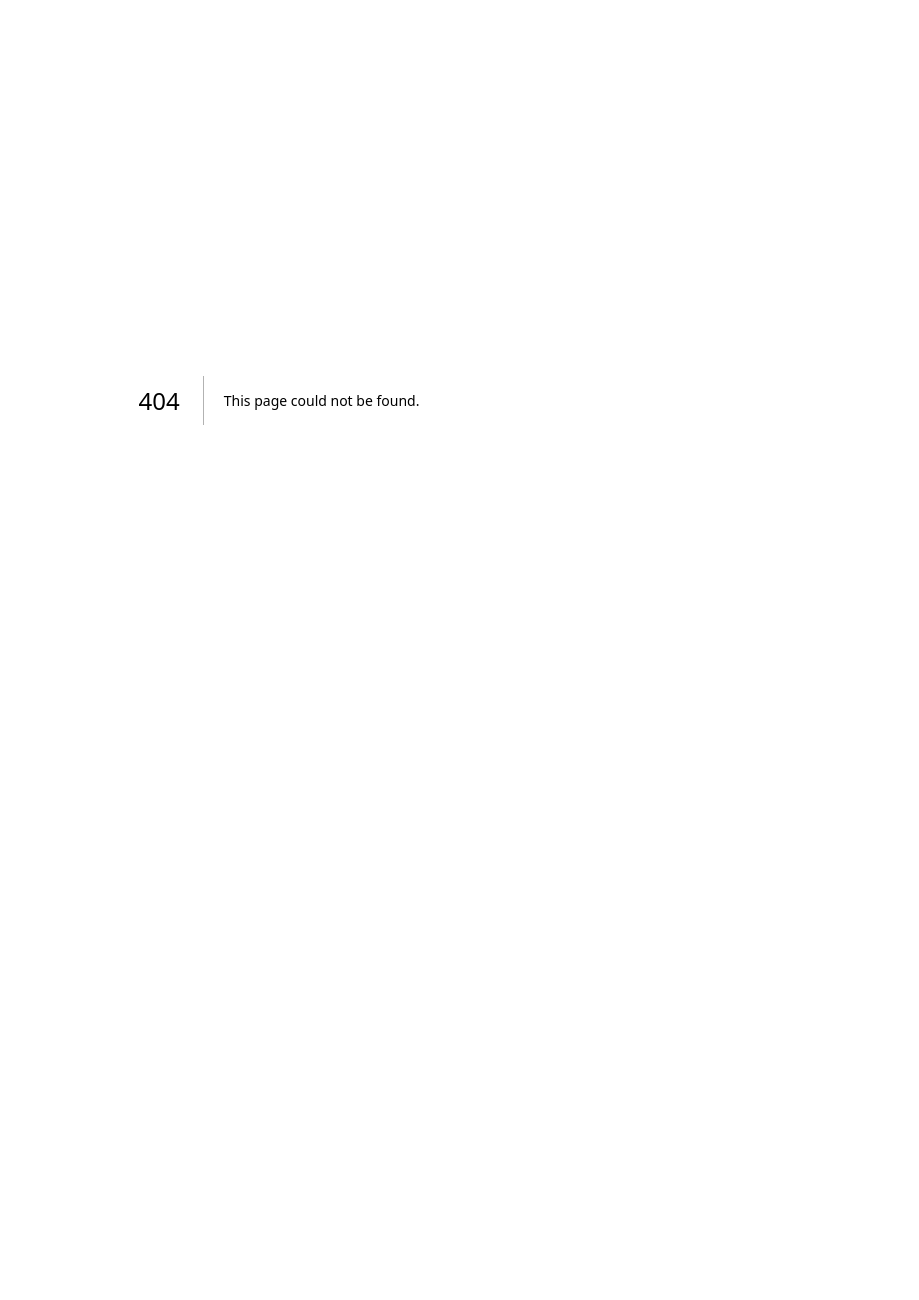
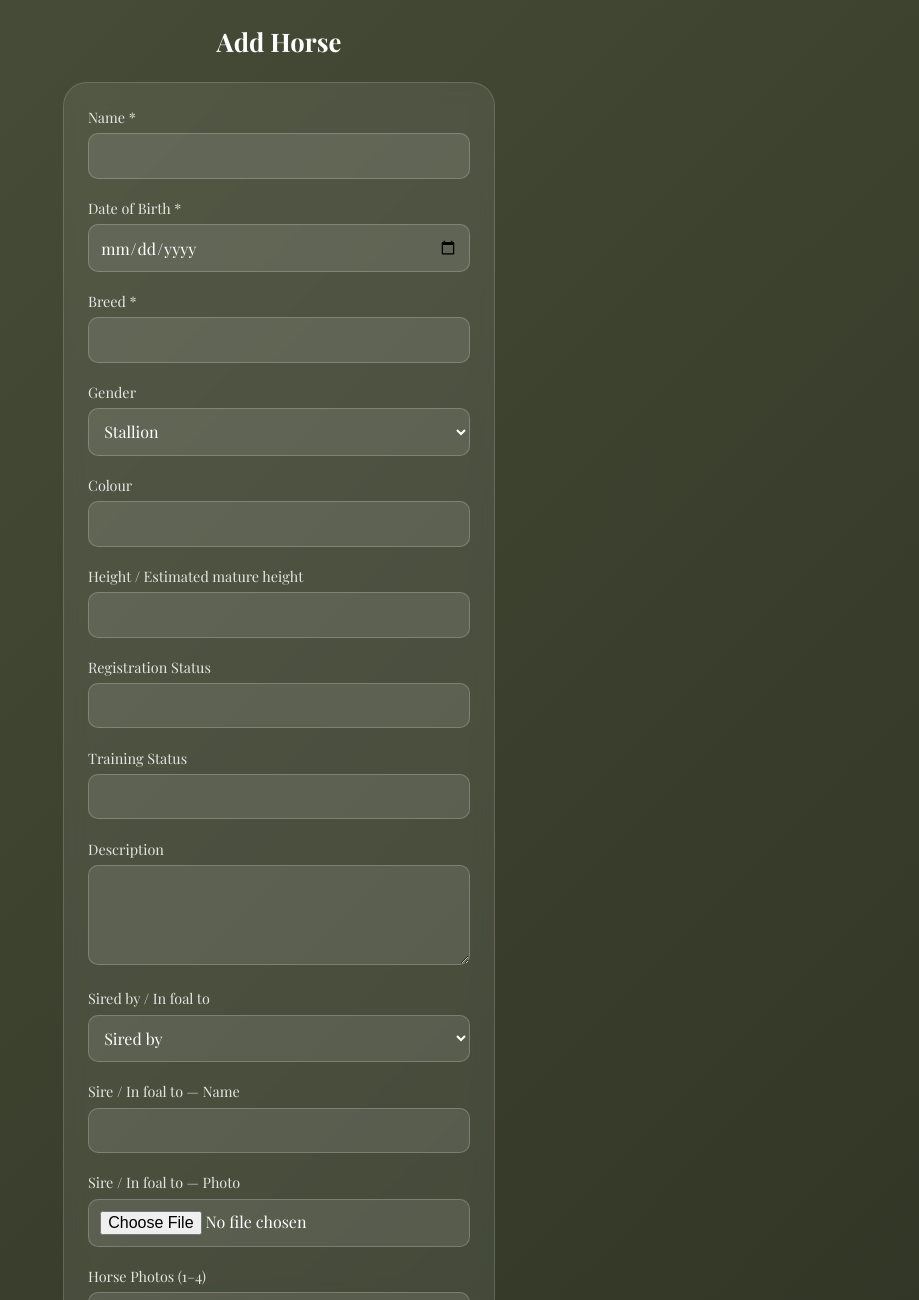
Before and after one commit to Lucida409/Lucida-Horse-Listing, a Next.js app: page /admin/horses/new in a window 1280 px wide. Before the commit this address had no page. Shown: the top 1300 px of the page, without its empty margins (361-1280 px from the left). Before the commit the page ends 800 px from the top, so only its background shows below. Built offline with nearby package versions, Linux system fonts and the light colour scheme; no server answers; a web font is replaced by a local one.

Commit message:
Create page.js

```diff
--- /dev/null
+++ b/app/admin/horses/new/page.js
@@ -0,0 +1,217 @@
+'use client';
+
+import { useState } from 'react';
+import { useRouter } from 'next/navigation';
+import { createClient } from '@/lib/supabase-browser';
+
+export default function AddHorse() {
+  const router = useRouter();
+  const supabase = createClient();
+
+  const [form, setForm] = useState({
+    name: '',
+    dob: '',
+    breed: '',
+    gender: 'stallion',
+    colour: '',
+    height: '',
+    registration_status: '',
+    training_status: '',
+    description: '',
+    sire_label: 'sired_by',
+    sire_name: '',
+    price: '',
+    status: 'for_sale',
+  });
+
+  const [horseImages, setHorseImages] = useState([]); // File objects
+  const [sirePhoto, setSirePhoto] = useState(null); // File object
+  const [saving, setSaving] = useState(false);
+  const [error, setError] = useState('');
+
+  const updateField = (field, value) => setForm((f) => ({ ...f, [field]: value }));
+
+  const handleHorseImages = (e) => {
+    const files = Array.from(e.target.files).slice(0, 4);
+    setHorseImages(files);
+  };
+
+  const uploadFile = async (file, folder) => {
+    const fileExt = file.name.split('.').pop();
+    const fileName = `${folder}/${Date.now()}-${Math.random().toString(36).slice(2)}.${fileExt}`;
+
+    const { error: uploadError } = await supabase.storage
+      .from('horse-images')
+      .upload(fileName, file);
+
+    if (uploadError) throw uploadError;
+
+    const { data } = supabase.storage.from('horse-images').getPublicUrl(fileName);
+    return data.publicUrl;
+  };
+
+  const handleSubmit = async (e) => {
+    e.preventDefault();
+    setError('');
+
+    if (!form.name || !form.dob || !form.breed) {
+      setError('Name, Date of Birth, and Breed are required.');
+      return;
+    }
+
+    setSaving(true);
+
+    try {
+      const imageUrls = [];
+      for (const file of horseImages) {
+        const url = await uploadFile(file, 'horses');
+        imageUrls.push(url);
+      }
+
+      let sirePhotoUrl = null;
+      if (sirePhoto) {
+        sirePhotoUrl = await uploadFile(sirePhoto, 'sires');
+      }
+
+      const { error: insertError } = await supabase.from('horses').insert({
+        name: form.name,
+        dob: form.dob,
+        breed: form.breed,
+        gender: form.gender,
+        colour: form.colour || null,
+        height: form.height || null,
+        registration_status: form.registration_status || null,
+        training_status: form.training_status || null,
+        description: form.description || null,
+        sire_label: form.sire_name ? form.sire_label : null,
+        sire_name: form.sire_name || null,
+        sire_photo_url: sirePhotoUrl,
+        image_urls: imageUrls.length > 0 ? imageUrls : null,
+        price: form.price ? Number(form.price) : null,
+        status: form.status,
+      });
+
+      if (insertError) throw insertError;
+
+      router.push('/admin');
+      router.refresh();
+    } catch (err) {
+      setError(err.message || 'Something went wrong. Please try again.');
+      setSaving(false);
+    }
+  };
+
+  return (
+    <main style={{ maxWidth: '480px', margin: '0 auto', padding: '1.5rem' }}>
+      <h1 style={{ textAlign: 'center', marginBottom: '1.5rem', fontSize: '1.6rem' }}>
+        Add Horse
+      </h1>
+
+      <form onSubmit={handleSubmit} className="glass-panel" style={{ padding: '1.5rem' }}>
+        <Field label="Name *">
+          <input style={inputStyle} value={form.name} onChange={(e) => updateField('name', e.target.value)} required />
+        </Field>
+
+        <Field label="Date of Birth *">
+          <input type="date" style={inputStyle} value={form.dob} onChange={(e) => updateField('dob', e.target.value)} required />
+        </Field>
+
+        <Field label="Breed *">
+          <input style={inputStyle} value={form.breed} onChange={(e) => updateField('breed', e.target.value)} required />
+        </Field>
+
+        <Field label="Gender">
+          <select style={inputStyle} value={form.gender} onChange={(e) => updateField('gender', e.target.value)}>
+            <option value="stallion">Stallion</option>
+            <option value="mare">Mare</option>
+            <option value="filly">Filly</option>
+            <option value="colt">Colt</option>
+          </select>
+        </Field>
+
+        <Field label="Colour">
+          <input style={inputStyle} value={form.colour} onChange={(e) => updateField('colour', e.target.value)} />
+        </Field>
+
+        <Field label="Height / Estimated mature height">
+          <input style={inputStyle} value={form.height} onChange={(e) => updateField('height', e.target.value)} />
+        </Field>
+
+        <Field label="Registration Status">
+          <input style={inputStyle} value={form.registration_status} onChange={(e) => updateField('registration_status', e.target.value)} />
+        </Field>
+
+        <Field label="Training Status">
+          <input style={inputStyle} value={form.training_status} onChange={(e) => updateField('training_status', e.target.value)} />
+        </Field>
+
+        <Field label="Description">
+          <textarea style={{ ...inputStyle, minHeight: '100px' }} value={form.description} onChange={(e) => updateField('description', e.target.value)} />
+        </Field>
+
+        <Field label="Sired by / In foal to">
+          <select style={inputStyle} value={form.sire_label} onChange={(e) => updateField('sire_label', e.target.value)}>
+            <option value="sired_by">Sired by</option>
+            <option value="in_foal_to">In foal to</option>
+          </select>
+        </Field>
+
+        <Field label="Sire / In foal to — Name">
+          <input style={inputStyle} value={form.sire_name} onChange={(e) => updateField('sire_name', e.target.value)} />
+        </Field>
+
+        <Field label="Sire / In foal to — Photo">
+          <input type="file" accept="image/*" style={inputStyle} onChange={(e) => setSirePhoto(e.target.files[0] || null)} />
+        </Field>
+
+        <Field label="Horse Photos (1–4)">
+          <input type="file" accept="image/*" multiple style={inputStyle} onChange={handleHorseImages} />
+          {horseImages.length > 0 && (
+            <p style={{ fontSize: '0.85rem', opacity: 0.8, marginTop: '-0.8rem', marginBottom: '1.2rem' }}>
+              {horseImages.length} photo{horseImages.length > 1 ? 's' : ''} selected
+            </p>
+          )}
+        </Field>
+
+        <Field label="Selling Price (R)">
+          <input type="number" style={inputStyle} value={form.price} onChange={(e) => updateField('price', e.target.value)} />
+        </Field>
+
+        <Field label="Status">
+          <select style={inputStyle} value={form.status} onChange={(e) => updateField('status', e.target.value)}>
+            <option value="for_sale">For Sale</option>
+            <option value="sold">Sold</option>
+          </select>
+        </Field>
+
+        {error && <p style={{ color: '#ffb3b3', marginBottom: '1rem' }}>{error}</p>}
+
+        <button type="submit" disabled={saving} style={buttonStyle}>
+          {saving ? 'Saving…' : 'Add Horse'}
+        </button>
+      </form>
+    </main>
+  );
+}
+
+function Field({ label, children }) {
+  return (
+    <div style={{ marginBottom: '1.2rem' }}>
+      <label style={{ display: 'block', marginBottom: '0.4rem', fontSize: '0.9rem', opacity: 0.85 }}>
+        {label}
+      </label>
+      {children}
+    </div>
+  );
+}
+
+const inputStyle = {
+  width: '100%', padding: '0.7rem',
+  background: 'rgba(255,255,255,0.1)', border: '1px solid rgba(255,255,255,0.2)',
+  borderRadius: '10px', color: '#fff', fontFamily: 'inherit', fontSize: '1rem',
+};
+const buttonStyle = {
+  width: '100%', padding: '0.9rem', background: 'rgba(255,255,255,0.9)',
+  color: '#333', border: 'none', borderRadius: '999px', fontSize: '1rem',
+  fontFamily: 'inherit', cursor: 'pointer',
+};
```
